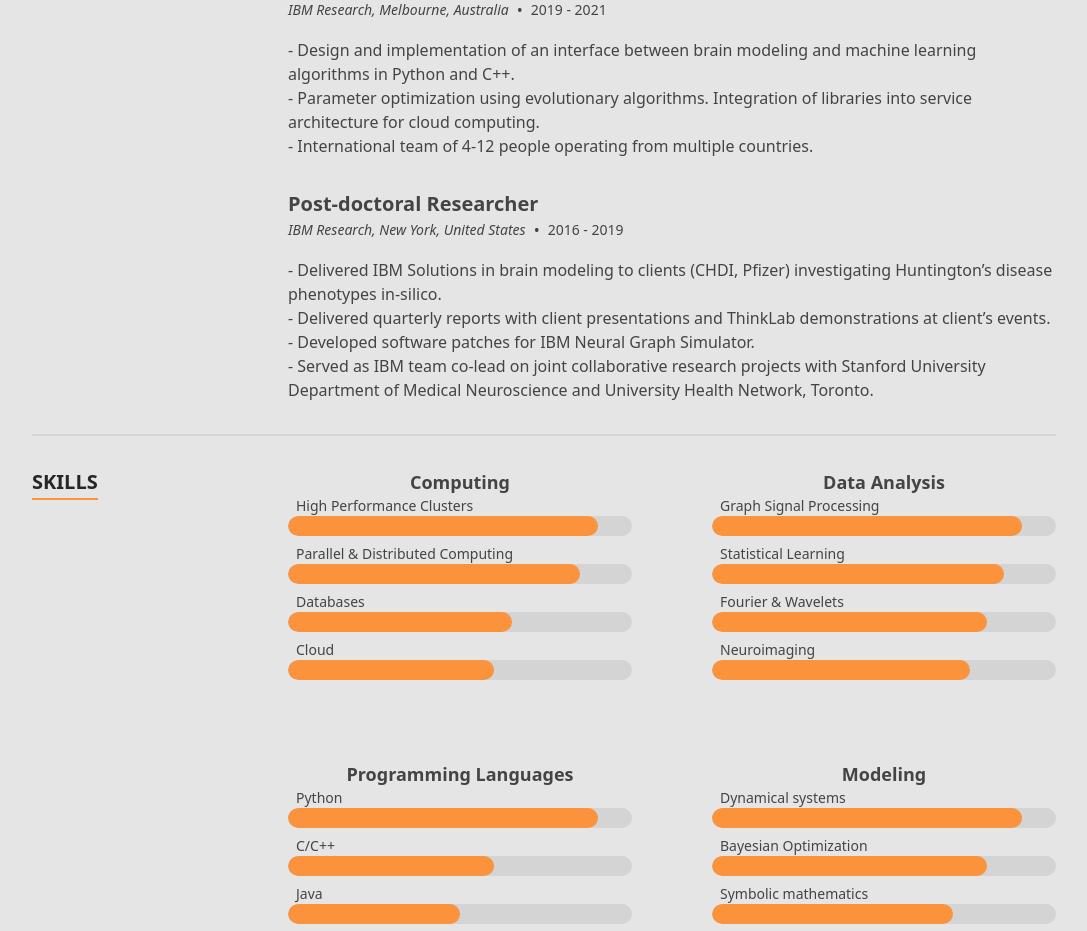
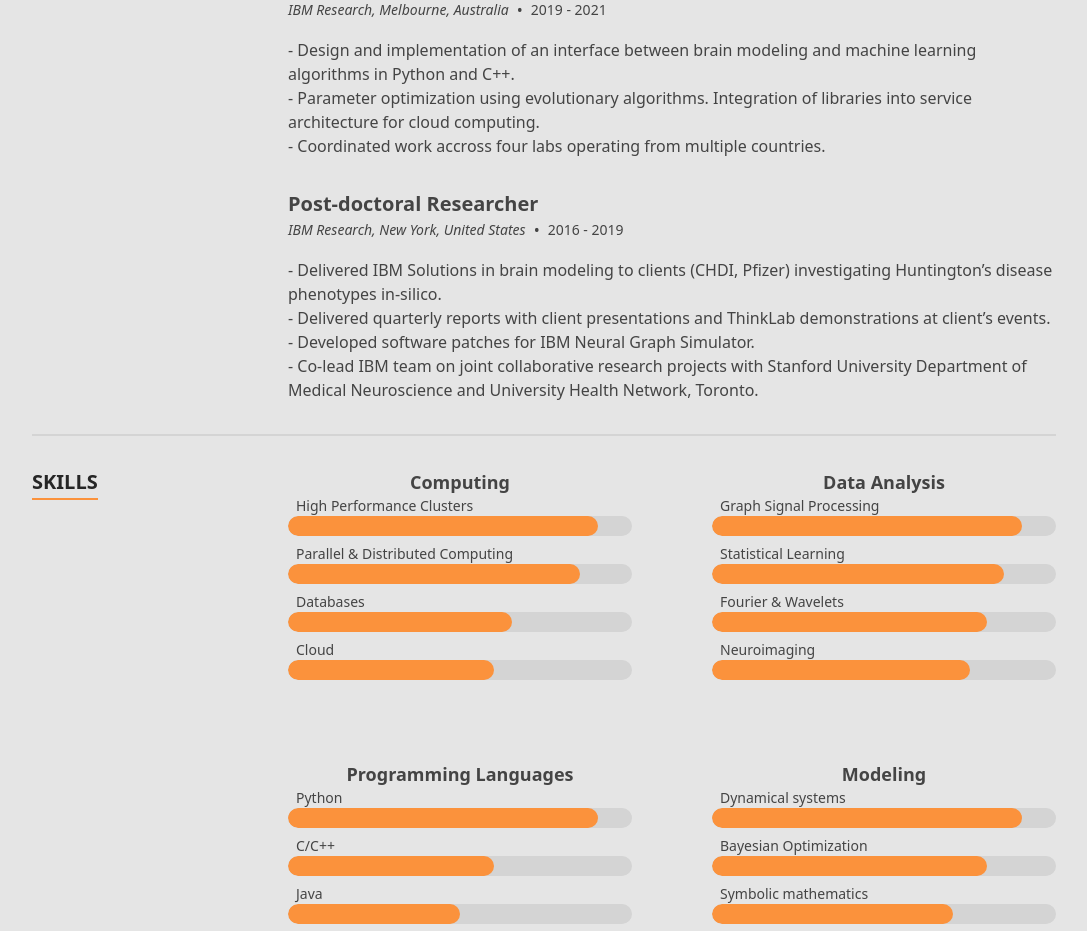
Before and after one commit to sebnaze/sebnaze.github.io, a Next.js app: page / in a window 1280 px wide. Shown: the part 1980-2911 px from the top of the page, without its empty margins (96-1183 px from the left). Built offline with nearby package versions, Linux system fonts and the light colour scheme.

Commit message:
updated resume

```diff
--- a/src/data/data.tsx
+++ b/src/data/data.tsx
@@ -86,7 +86,7 @@ export const heroData: Hero = {
   ),
   actions: [
     {
-      href: '/assets/resume.pdf',
+      href: '/Resume_SNaze.pdf',
       text: 'Resume',
       primary: true,
       Icon: ArrowDownTrayIcon,
@@ -327,7 +327,7 @@ export const experience: TimelineItem[] = [
       <>
         <p>- Design and implementation of an interface between brain modeling and machine learning algorithms in Python and C++.</p>
         <p>- Parameter optimization using evolutionary algorithms. Integration of libraries into service architecture for cloud computing.</p>
-        <p>- International team of 4-12 people operating from multiple countries.</p>
+        <p>- Coordinated work accross four labs operating from multiple countries.</p>
       </>
     ),
   },
@@ -340,7 +340,7 @@ export const experience: TimelineItem[] = [
             <p>- Delivered IBM Solutions in brain modeling to clients (CHDI, Pfizer) investigating Huntington’s disease phenotypes in-silico. </p>
             <p>- Delivered quarterly reports with client presentations and ThinkLab demonstrations at client’s events. </p>
             <p>- Developed software patches for IBM Neural Graph Simulator.</p>
-            <p>- Served as IBM team co-lead on joint collaborative research projects with Stanford University Department of Medical Neuroscience and University Health Network, Toronto. </p>
+            <p>- Co-lead IBM team on joint collaborative research projects with Stanford University Department of Medical Neuroscience and University Health Network, Toronto. </p>
           </>
         ),
   },
@@ -401,5 +401,5 @@ export const contact: ContactSection = {
  */
 export const socialLinks: Social[] = [
   {label: 'Github', Icon: GithubIcon, href: 'https://github.com/sebnaze'},
-  {label: 'LinkedIn', Icon: LinkedInIcon, href: 'https://www.linkedin.com/in/s%C3%A9bastien-naze-228b15211/'},
+  {label: 'LinkedIn', Icon: LinkedInIcon, href: 'http://www.linkedin.com/in/sébastien-naze-228b15211'},
 ];
```
Also changed, not shown: 1 other file (tests, documents, lock files or other folders).
